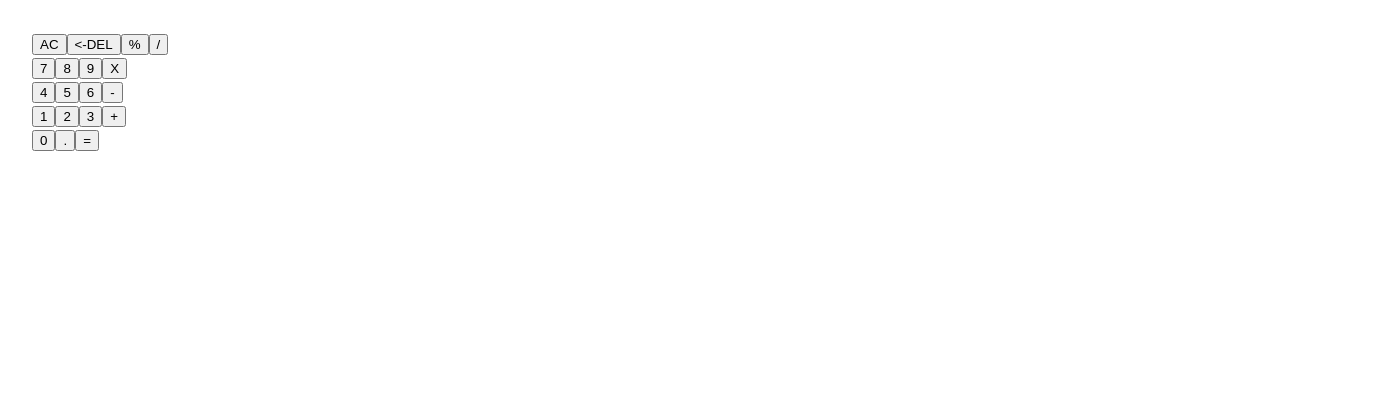
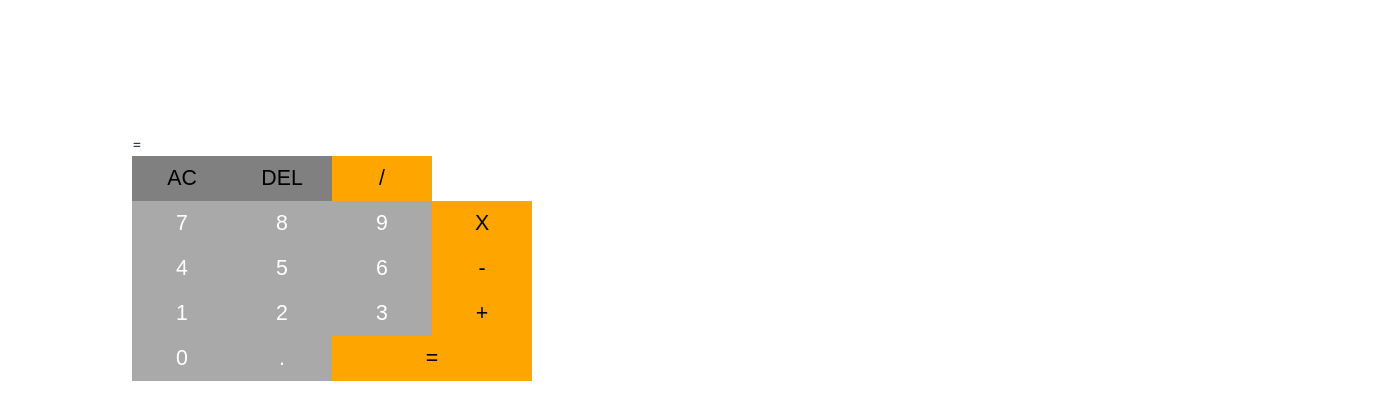
Before and after one commit to LifeofVic/calculator-vue, a Vue app: page / in a window 1280 px wide. Shown: the top 420 px of the page, 1380 px wide, since content can reach past the window. Built offline with nearby package versions, Linux system fonts and the light colour scheme.

Commit message:
added colors to match the calculator in mac ios

```diff
--- a/src/App.vue
+++ b/src/App.vue
@@ -1,6 +1,6 @@
 <script >
 import ButtonInput from './components/ButtonInput.vue';
-
+import CalcResult from './components/CalcResult.vue';
 
 export default {
 	name: "App",
@@ -26,44 +26,49 @@ export default {
 			}
 		}
 	},
-	components: { ButtonInput }
+	components: { ButtonInput, CalcResult }
 }
 
 </script>
 
 <template>
-	<div class="flex h-full w-full justify-between space-x-2 text-gray-300">
+	<div>
+		<CalcResult></CalcResult>
+	</div>
+
+	<div class="container">
+		<div class="row-1">
 			<Button-input class="btn-primary" symbols="AC" @click="allClear()" />
-		<Button-input class="btn-primary" symbols="<-DEL" @click="doDelete()" />
-		<Button-input class="btn-primary" symbols="%" @click="percentage()" />
+			<Button-input class="btn-primary" symbols="DEL" @click="doDelete()" />
 			<Button-input class="btn-operation" symbols="/" @click="division()" />
 		</div>
 
-	<div class="flex h-full w-full justify-between space-x-2 text-gray-300">
+		<div class="row-2">
 			<Button-input class="btn-number" symbols="7" @click="inputValue(7)" />
 			<Button-input class="btn-number" symbols="8" @click="inputValue(8)" />
 			<Button-input class="btn-number" symbols="9" @click="inputValue(9)" />
 			<Button-input class="btn-operation" symbols="X" @click="multiplication()" />
 		</div>
 
-	<div>
+		<div class="row-3">
 			<Button-input class="btn-number" symbols="4" @click="inputValue(4)" />
 			<Button-input class="btn-number" symbols="5" @click="inputValue(5)" />
 			<Button-input class="btn-number" symbols="6" @click="inputValue(6)" />
 			<Button-input class="btn-operation" symbols="-" @click="subtraction()" />
 		</div>
 
-	<div>
+		<div class="row-4">
 			<Button-input class="btn-number" symbols="1" @click="inputValue(1)" />
 			<Button-input class="btn-number" symbols="2" @click="inputValue(2)" />
 			<Button-input class="btn-number" symbols="3" @click="inputValue(3)" />
 			<Button-input class="btn-operation" symbols="+" @click="addition()" />
 		</div>
 
-	<div>
+		<div class="row-5">
 			<Button-input class="btn-number" symbols="0" @click="inputValue(0)" />
-		<Button-input class="btn-symbol" symbols="." @click="inputValue('.')" />
-		<Button-input class="btn-operation" symbols="=" @click="calculate()" />
+			<Button-input class="btn-number" symbols="." @click="inputValue('.')" />
+			<Button-input class="btn-calculate" symbols="=" @click="calculate()" />
+		</div>
 	</div>
 </template>
 
--- a/src/assets/base.css
+++ b/src/assets/base.css
@@ -4,7 +4,7 @@
   --vt-c-white-soft: #f8f8f8;
   --vt-c-white-mute: #f2f2f2;
 
-  --vt-c-black: #181818;
+  --vt-c-black: #494545;
   --vt-c-black-soft: #222222;
   --vt-c-black-mute: #282828;
 
--- a/src/assets/main.css
+++ b/src/assets/main.css
@@ -1,8 +1,37 @@
 @import './base.css';
 
 #app {
-  min-width: 100vw;
-  padding: 2rem;
+margin-top: 100px;
+margin-left: 100px;
+min-width: 100vw;
+padding: 2rem;
 align-items: center;
 text-align: left;
 }
+
+.row-1{
+width: 100%;
+flex-direction: row;
+overflow-wrap: normal;
+}
+
+.btn-calculate{
+width: 40%;
+}
+
+.container{
+max-width: 500px;
+}
+
+.btn-operation, .btn-calculate {
+background-color: orange;
+}
+
+.btn-primary {
+background-color: gray
+}
+
+.btn-number{
+color: white;
+background-color: darkgray;
+}
--- a/src/components/ButtonInput.vue
+++ b/src/components/ButtonInput.vue
@@ -12,3 +12,12 @@ export default {
 	}
 }
 </script>
+
+<style >
+button {
+	width: 100px;
+	padding: 10px;
+	font-size: 16pt;
+	border: black
+}
+</style>
--- a/src/components/CalcResult.vue
+++ b/src/components/CalcResult.vue
@@ -0,0 +1,20 @@
+<template>
+	<div>
+		<p> {{ firstValue }} {{ operation }} {{ secondValue }} = {{ result }}</p>
+	</div>
+</template>
+
+
+<script>
+export default {
+	name: 'CalculationResult',
+	props: {
+		firstValue: Number,
+		operation: String,
+		secondValue: Number,
+		result: Number
+	}
+}
+</script>
+
+<style></style>
```
Lines whose indentation alone changed are shown as unchanged.
